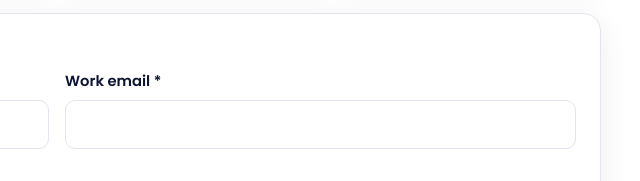
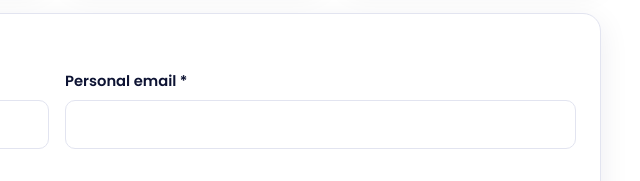
Before and after one commit to csqarepo/agentix-ai-workshop, a plain HTML site: page register.html in a window 1280 px wide. Shown: the part 775-956 px from the top of the page, 583-1223 px from the left. Drawn offline with Linux system fonts and the light colour scheme.

Commit message:
Request personal email on interest form

```diff
--- a/register.html
+++ b/register.html
@@ -35,7 +35,7 @@
   <div class="card" style="margin-top:32px">
     <form id="regForm" novalidate>
       <div class="field"><label class="l" for="name">Full name *</label><input id="name" name="name" required autocomplete="name"><span class="err"></span></div>
-      <div class="field"><label class="l" for="email">Work email *</label><input id="email" name="email" type="email" required autocomplete="email"><span class="err"></span></div>
+      <div class="field"><label class="l" for="email">Personal email *</label><input id="email" name="email" type="email" required autocomplete="email"><span class="err"></span></div>
       <div class="field"><label class="l" for="phone">Phone number *</label><input id="phone" name="phone" type="tel" required autocomplete="tel" inputmode="tel"><span class="err"></span></div>
       <div class="field"><label class="l" for="company">Company *</label><input id="company" name="company" required autocomplete="organization"><span class="err"></span></div>
       <div class="field"><label class="l" for="role">Role *</label><select id="role" name="role" required><option value="">Select…</option><option>Developer</option><option>QA</option><option>PM / BA</option><option>Tech Lead</option><option>Other</option></select><span class="err"></span></div>
```
Also changed, not shown: 1 other file.
